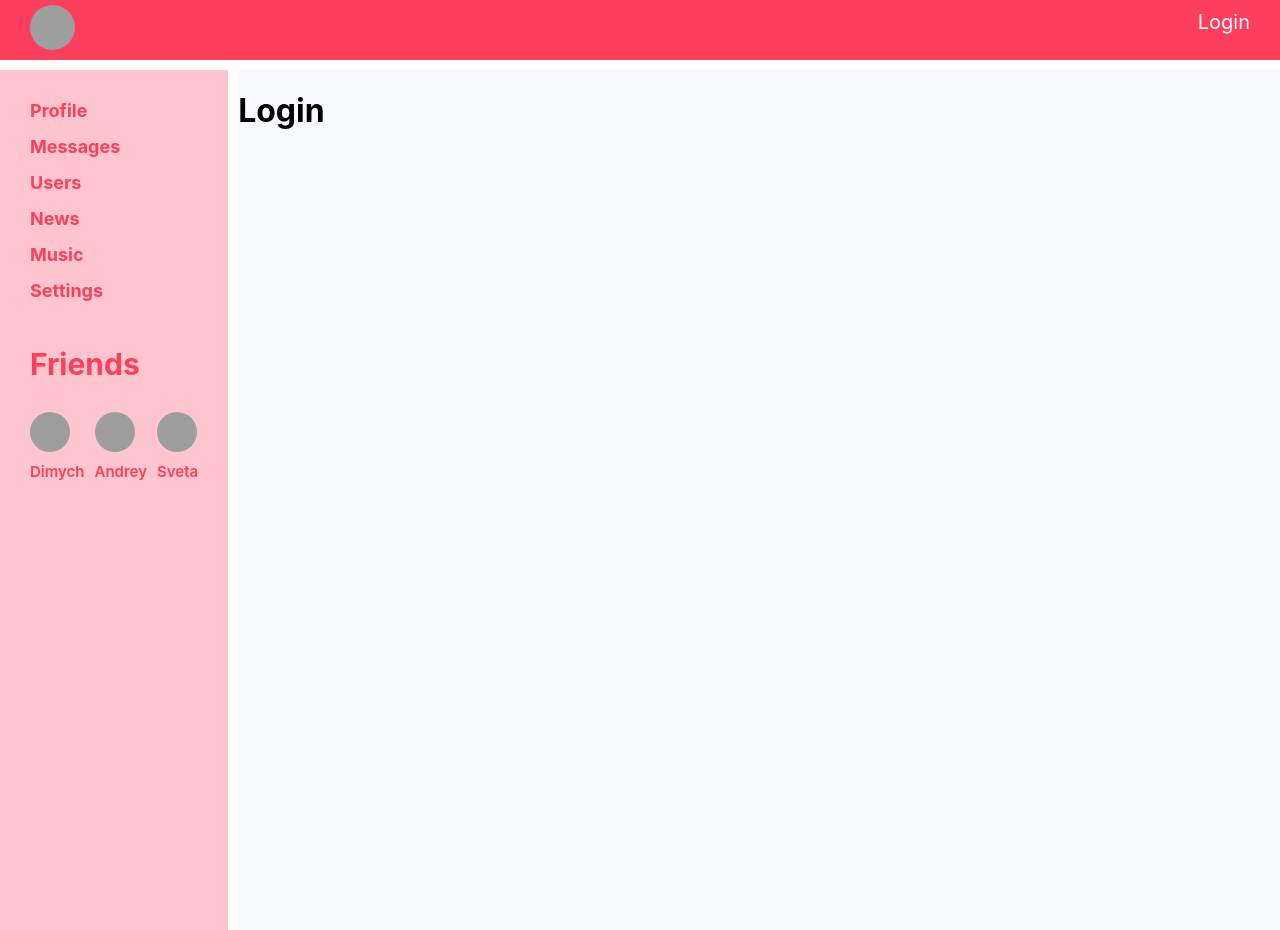
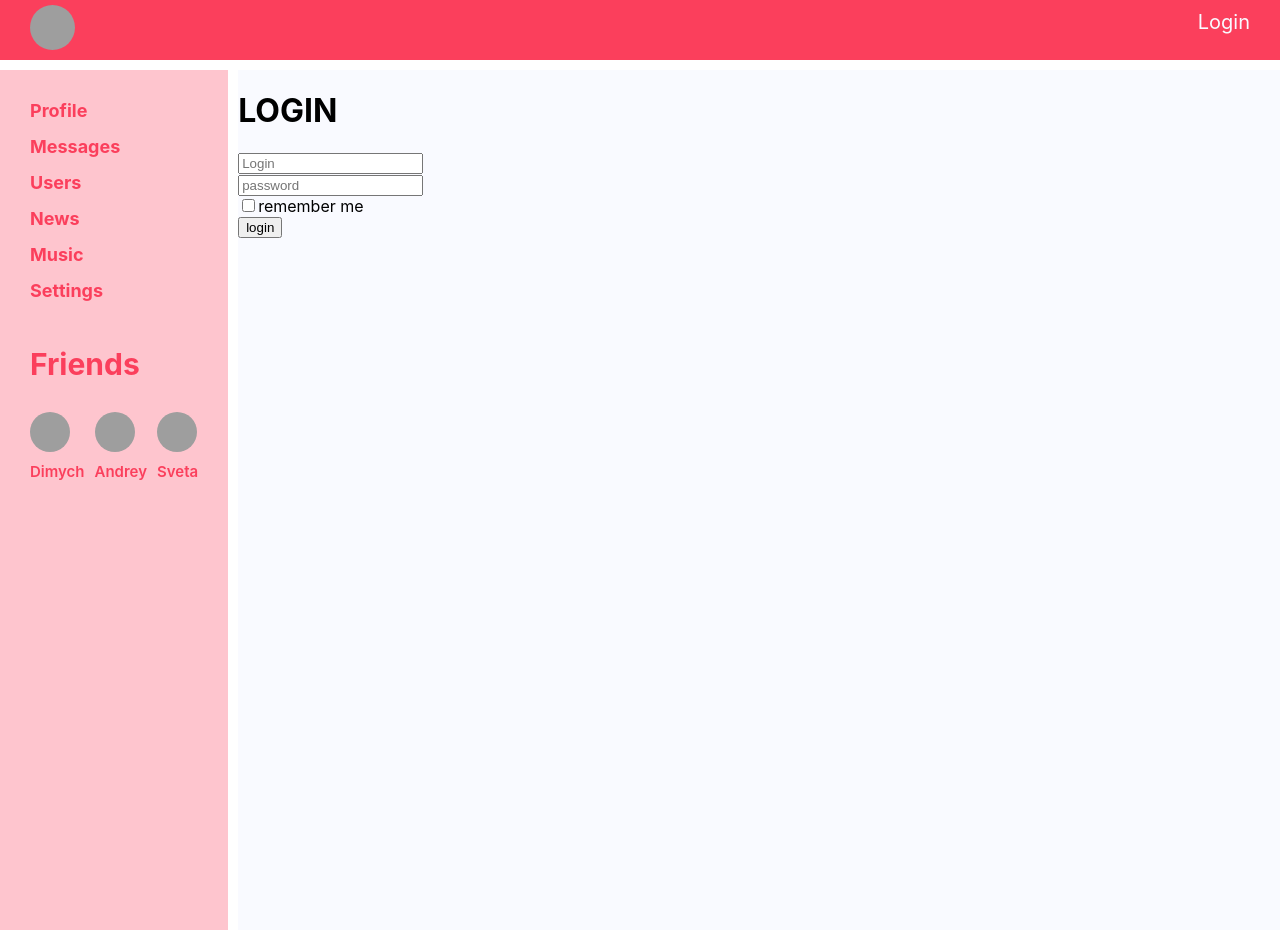
Before and after one commit to olesya-sh-dev/social-network, a React (Create React App) app: page /login in a window 1280 px wide. Built offline with nearby package versions, Linux system fonts and the light colour scheme; no server answers; grey boxes are pictures that could not be loaded.

Commit message:
redux-form login (less 75)

```diff
--- a/src/App.tsx
+++ b/src/App.tsx
@@ -6,7 +6,7 @@
 import UsersContainer from "./components/Users/UsersContainer";
 import ProfileContainer from "./components/Profile/ProfileContainer";
 import HeaderContainer from "./components/Header/HeaderContainer";
-import { LoginPage } from "./components/Login/Login";
+import Login from "./components/Login/Login";
 import DialogsContainer from "./components/Dialogs/DialogsContainer";
 import { Person } from "./components/Profile/Person/Person";
 
@@ -22,7 +22,7 @@
           <Route path="/profile/:userId?" element={<ProfileContainer />} />
           <Route path="/dialogs" element={<DialogsContainer />} />
           <Route path="/users" element={<UsersContainer />} />
-          <Route path="/login" element={<LoginPage />} />
+          <Route path="/login" element={<Login />} />
         </Routes>
       </div>
     </div>
--- a/src/components/Login/Login.tsx
+++ b/src/components/Login/Login.tsx
@@ -1,7 +1,40 @@
-import React, { Component } from 'react'
+import React, { Component } from "react";
+import { Field, reduxForm } from "redux-form";
 
-export const LoginPage = (props: any) => {
-    return (
-        <h1>Login</h1>
-    )
-}
+export const LoginForm = (props: any) => {
+  console.log("rerender");
+  return (
+    <form onSubmit={props.handleSubmit}>
+      <div>
+        <Field placeholder="Login" name="login" component={"input"} />
+      </div>
+      <div>
+        <Field placeholder="password" name="password" component={"input"} />
+      </div>
+      <div>
+        <Field type="checkbox" name="rememberMe" component={"input"} />
+        remember me
+      </div>
+      <div>
+        <button>login</button>
+      </div>
+    </form>
+  );
+};
+const LoginReduxForm = reduxForm({
+  form: "login",
+})(LoginForm);
+
+const Login = (props: any) => {
+  const onSubmit = (formData: any) => {
+    console.log(formData);
+  };
+  return (
+    <div>
+      <h1>LOGIN</h1>
+      <LoginReduxForm onSubmit={onSubmit} />
+    </div>
+  );
+};
+
+export default Login;
--- a/src/components/redux/redux-store.ts
+++ b/src/components/redux/redux-store.ts
@@ -5,6 +5,7 @@
 import { usersReducer } from "./users-reducer";
 import {authReducer} from "./auth-reducer";
 import thunk from "redux-thunk";
+import {reducer as formReducer} from 'redux-form'
 
 
 let rootReducer = combineReducers({
@@ -12,7 +13,8 @@
     dialogsPage: dialogsReducer,
     sidebar: sidebarReducer,
     usersPage: usersReducer,
-    auth: authReducer
+    auth: authReducer,
+    form: formReducer
 })
 export let store = createStore(rootReducer, applyMiddleware(thunk))
 //@ts-ignore
```
